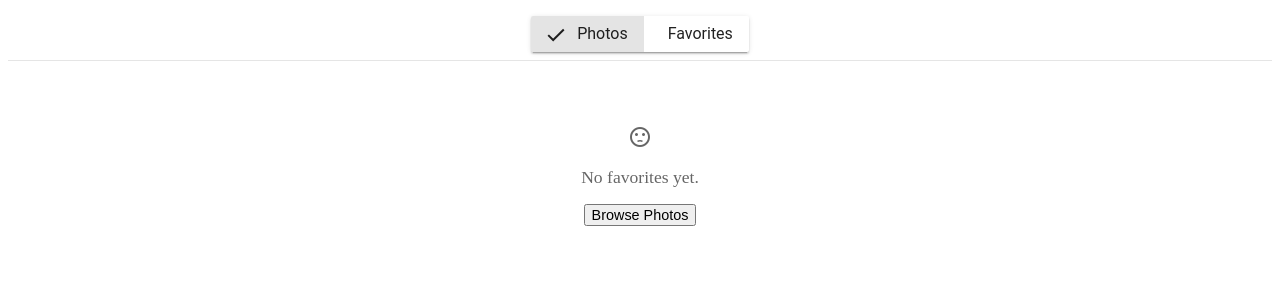
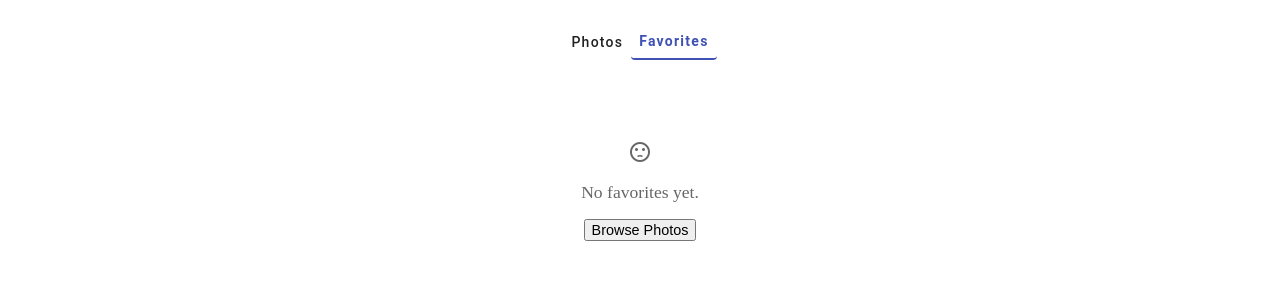
Before and after one commit to thanasismak/photo-library, an Angular app: page /favorites in a window 1280 px wide. Shown: the top 300 px of the page. Built offline with nearby package versions, Linux system fonts and the light colour scheme.

Commit message:
shared components opt

```diff
--- a/src/app/shared/components/header/header.html
+++ b/src/app/shared/components/header/header.html
@@ -1,6 +1,8 @@
-<div class="wrap">
-    <mat-button-toggle-group [value]="activePath()" class="tabs" appearance="legacy">
-        <mat-button-toggle [value]="'photos'" routerLink="/photos">Photos</mat-button-toggle>
-        <mat-button-toggle [value]="'favorites'" routerLink="/favorites">Favorites</mat-button-toggle>
-    </mat-button-toggle-group>
+<div class="nav-header">
+    @for(route of defaultRoutes; track route) {
+    <button mat-button [color]="activePath() === route.key ? 'primary' : undefined" [routerLink]="route.path">
+        {{route.label}}
+    </button>
+    }
+
 </div>
--- a/src/app/shared/components/header/header.scss
+++ b/src/app/shared/components/header/header.scss
@@ -1,14 +1,15 @@
-.wrap {
-    position: sticky;
-    top: 0;
-    z-index: 10;
-    background: white;
-    border-bottom: 1px solid #e5e5e5;
-    padding: .5rem 1rem;
+.nav-header {
+  display: flex;
+  justify-content: center;
+  padding: 1rem;
+
+  nav {
     display: flex;
-    justify-content: center;
+    gap: 1rem;
+  }
+
+  button.mat-mdc-button.mat-primary {
+    font-weight: 600;
+    border-bottom: 2px solid currentColor;
+  }
 }
-
-.tabs {
-    gap: .5rem;
-}
--- a/src/app/shared/components/header/header.ts
+++ b/src/app/shared/components/header/header.ts
@@ -1,14 +1,35 @@
-import { Component, input } from '@angular/core';
+import { Component, computed, inject, signal } from '@angular/core';
+import { MatButtonModule } from '@angular/material/button';
 import { MatButtonToggleModule } from '@angular/material/button-toggle';
-import { RouterModule } from '@angular/router';
+import { NavigationEnd, Router, RouterModule } from '@angular/router';
+import { filter, startWith } from 'rxjs';
 
+export const DEFAULT_ROUTES = {
+  PHOTOS: '/photos',
+  FAVORITES: '/favorites'
+}
 @Component({
   selector: 'app-header',
   standalone: true,
-  imports: [MatButtonToggleModule, RouterModule],
+  imports: [MatButtonToggleModule, RouterModule, MatButtonModule],
   templateUrl: './header.html',
   styleUrl: './header.scss'
 })
 export class Header {
-  activePath = input<'photos' | 'favorites'>('photos');
+  private router = inject(Router);
+  private currentUrl = signal(this.router.url);
+
+  activePath = computed(() => this.currentUrl().includes('favorites') ? 'favorites' : 'photos');
+  defaultRoutes = [
+    { label: 'Photos', path: DEFAULT_ROUTES.PHOTOS, key: 'photos' },
+    { label: 'Favorites', path: DEFAULT_ROUTES.FAVORITES, key: 'favorites' }
+  ];
+
+  constructor() {
+    this.router.events
+      .pipe(
+        filter(event => event instanceof NavigationEnd),
+        startWith({ urlAfterRedirects: this.router.url }))
+      .subscribe((event: any) => this.currentUrl.set(event.urlAfterRedirects));
+  }
 }
--- a/src/app/shared/components/photo-card/photo-card.html
+++ b/src/app/shared/components/photo-card/photo-card.html
@@ -1,11 +1,11 @@
 <article class="card">
-  <a class="image" [routerLink]="['/photos', id()]">
-    <img [src]="src()" width="400" height="300">
+  <a class="image" [class]="isGalleryView() ? 'compact' : 'fullsize'" [routerLink]="['/photos', photo().id]">
+    <img [src]="photo().src" [alt]="photo().alt" />
   </a>
   <footer>
-    <button mat-stroked-button color="primary" (click)="toggleFavorite()">
-      <mat-icon>{{ favoritesService.isFavorite(id()) ? 'favorite' : 'favorite_border' }}</mat-icon>
-      <span>{{ favoritesService.isFavorite(id()) ? 'Remove from favorites' : 'Add to favorites' }}</span>
+    <button mat-stroked-button color="primary" (click)="toggleFavorite.emit(photo())">
+      <mat-icon>{{ favoritesService.isFavorite(photo().id) ? 'favorite' : 'favorite_border' }}</mat-icon>
+      <span>{{ favoritesService.isFavorite(photo().id) ? 'Remove from favorites' : 'Add to favorites' }}</span>
     </button>
   </footer>
 </article>
--- a/src/app/shared/components/photo-card/photo-card.scss
+++ b/src/app/shared/components/photo-card/photo-card.scss
@@ -2,7 +2,7 @@
     background: white;
     border-radius: 8px;
     overflow: hidden;
-    box-shadow: 0 1px 2px rgba(0, 0, 0, .08);
+    box-shadow: 0 2px 4px rgba(0, 0, 0, 0.05);
     display: flex;
     flex-direction: column;
     gap: .5rem;
@@ -11,6 +11,17 @@
 .image {
     display: block;
     overflow: hidden;
+    width: 100%;
+
+    display: flex;
+    justify-content: center;
+    align-items: center;
+    &.compact{
+        height: 300px;
+    }
+    &.fullsize {
+        height: 500%;
+    }
 }
 
 img {
--- a/src/app/shared/components/photo-card/photo-card.ts
+++ b/src/app/shared/components/photo-card/photo-card.ts
@@ -1,6 +1,6 @@
-import { Component, inject, input } from '@angular/core';
+import { Component, computed, inject, input, output } from '@angular/core';
 import { MatIconModule } from '@angular/material/icon';
-import { RouterModule } from '@angular/router';
+import { Router, RouterModule } from '@angular/router';
 import { FavoritesService } from '../../../core/services/favorites.service';
 import { Photo } from '../../../core/services/photo.service';
 import { MatButtonModule } from '@angular/material/button';
@@ -14,10 +14,9 @@ import { MatButtonModule } from '@angular/material/button';
 })
 export class PhotoCard {
   readonly favoritesService = inject(FavoritesService);
-
-  id = input.required<string>();
-  src = input<string>();
-  toggleFavorite() {
-    this.favoritesService.toggle({ id: this.id() } as Photo);
-  }
+  readonly router = inject(Router);
+  photo = input.required<Photo>();
+  isFavorite = input<boolean>(false);
+  isGalleryView = computed(() => this.router.url.endsWith('photos'));
+  toggleFavorite = output<Photo>();
 }
--- /dev/null
+++ b/src/app/shared/components/photo-info-dialog/photo-info-dialog.ts
@@ -0,0 +1,28 @@
+import { CommonModule } from '@angular/common';
+import { Component, inject } from '@angular/core';
+import { MatButtonModule } from '@angular/material/button';
+import { MAT_DIALOG_DATA, MatDialogModule } from '@angular/material/dialog';
+import { Photo } from '../../../core/services/photo.service';
+
+@Component({
+  selector: 'app-photo-info-dialog',
+  imports: [CommonModule, MatDialogModule, MatButtonModule],
+  template: `
+    <h2 mat-dialog-title>Photo Info</h2>
+    <mat-dialog-content>
+      <p><strong>Author:</strong> {{ dialogData.author }}</p>
+      <p><strong>Dimensions:</strong> {{ dialogData.width }} × {{ dialogData.height }}</p>
+      <p>
+        <a [href]="dialogData.src" target="_blank" rel="noopener noreferrer">
+          View on Unsplash
+        </a>
+      </p>
+    </mat-dialog-content>
+    <mat-dialog-actions>
+      <button mat-button mat-dialog-close>Close</button>
+    </mat-dialog-actions>
+  `
+})
+export class PhotoInfoDialog {
+  readonly dialogData = inject(MAT_DIALOG_DATA) as Photo;
+}
```
Also changed, not shown: 1 other file (tests, documents, lock files or other folders).
